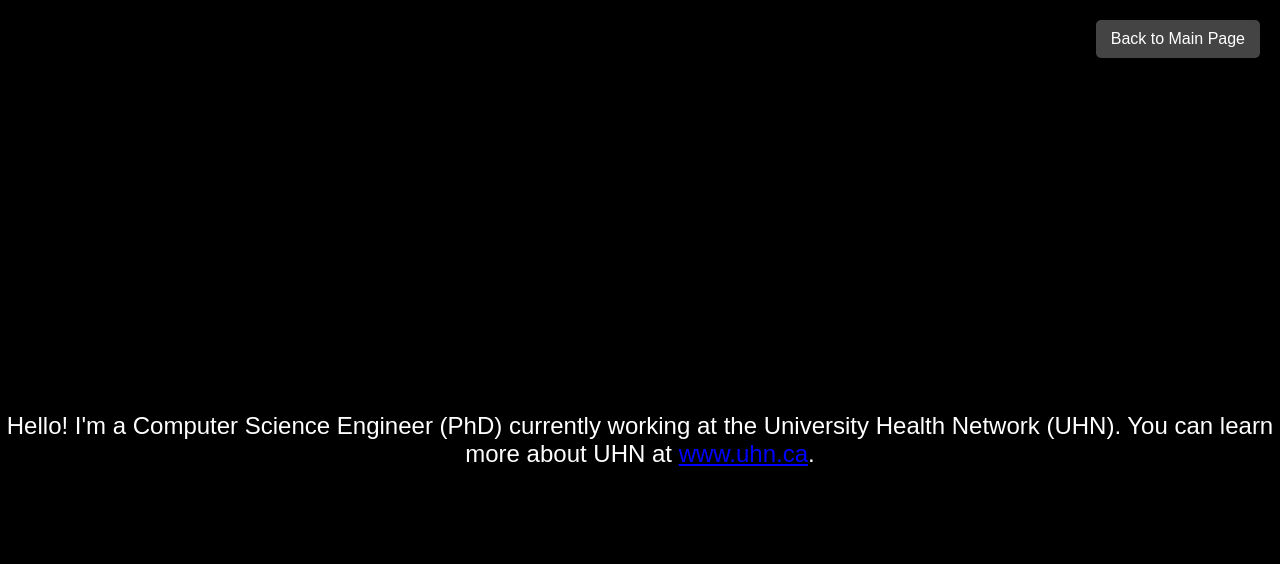
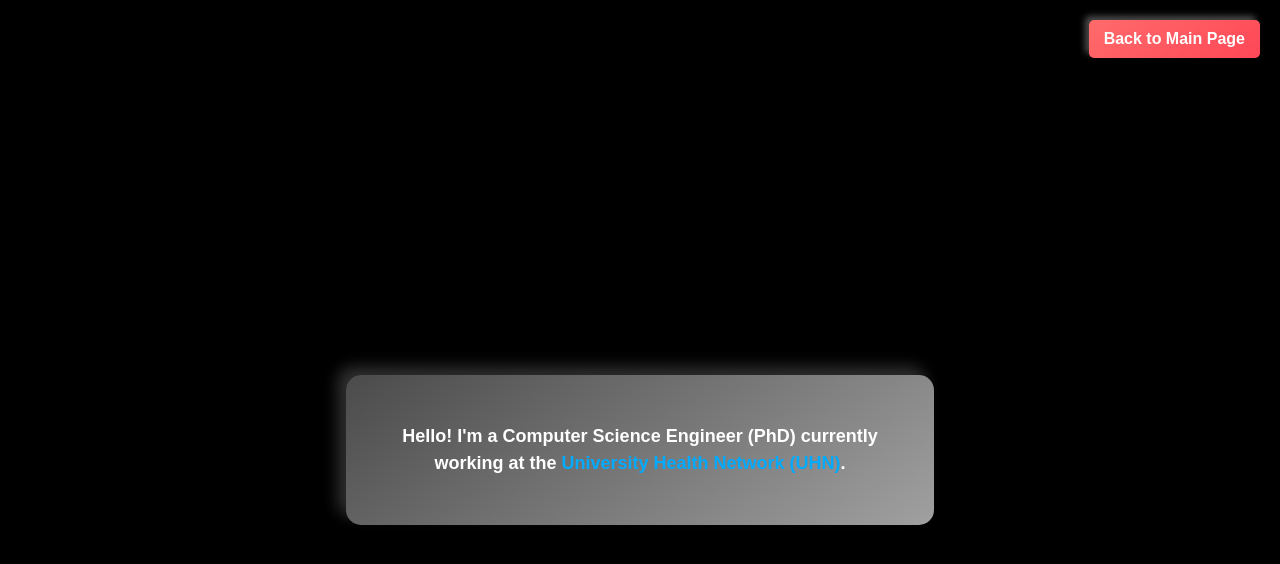
Before and after one commit to nbahador/nbahador.github.io, a Jekyll site: the page introduction.html, which Jekyll copies as it is, in a window 1280 px wide. Shown: the top 564 px of the page. Built offline with Jekyll 4.4.1, drawn with Linux system fonts in a browser that asks for light colours.

Commit message:
Update introduction.html

```diff
--- a/introduction.html
+++ b/introduction.html
@@ -12,41 +12,79 @@
             font-family: Arial, sans-serif;
             margin: 0;
             padding: 0;
-            text-align: center;
             display: flex;
             justify-content: center;
             align-items: center;
             height: 100vh;
-            flex-direction: column;
         }
 
-        .intro-text {
-            font-size: 24px;
-            margin: 0 0 20px 0;
+        /* Container for centering card */
+        .container {
+            display: flex;
+            justify-content: center;
+            align-items: center;
+            height: 100%;
         }
 
+        /* Card styling */
+        .card {
+            background: linear-gradient(145deg, #4b4b4b, #a0a0a0);
+            padding: 30px;
+            border-radius: 15px;
+            box-shadow: 8px 8px 15px rgba(0, 0, 0, 0.5), -8px -8px 15px rgba(255, 255, 255, 0.2);
+            width: 80%;
+            max-width: 600px;
+            text-align: center;
+            font-weight: bold;
+            color: white;
+        }
+
+        .card p {
+            font-size: 18px;
+            line-height: 1.5;
+        }
+
+        .card a {
+            color: #00aaff;
+            text-decoration: none;
+            font-weight: bold;
+            transition: color 0.3s ease;
+        }
+
+        .card a:hover {
+            color: #ffb700;
+        }
+
+        /* Back to Main Page Button */
         .back-button {
             position: fixed;
             top: 20px;
             right: 20px;
-            background-color: #444;
+            background: linear-gradient(145deg, #ff6b6b, #ff4757);
             color: white;
             padding: 10px 15px;
             border: none;
             border-radius: 5px;
             text-decoration: none;
             font-size: 16px;
+            font-weight: bold;
+            box-shadow: 4px 4px 6px rgba(0, 0, 0, 0.3), -4px -4px 6px rgba(255, 255, 255, 0.3);
+            transition: background 0.3s ease;
         }
 
         .back-button:hover {
-            background-color: #888;
+            background: linear-gradient(145deg, #ff4757, #ff6b6b);
         }
     </style>
 </head>
 <body>
 
-    <div class="intro-text">
-        <p>Hello! I'm a Computer Science Engineer (PhD) currently working at the University Health Network (UHN). You can learn more about UHN at <a href="https://www.uhn.ca/" target="_blank" style="color: #00f;">www.uhn.ca</a>.</p>
+    <!-- Container for card -->
+    <div class="container">
+        <!-- Card with introduction -->
+        <div class="card">
+            <p>Hello! I'm a Computer Science Engineer (PhD) currently working at the <a href="https://www.uhn.ca/" target="_blank">University Health Network (UHN)</a>.</p>
+        </div>
     </div>
 
     <!-- Back to Main Page Button -->
```
